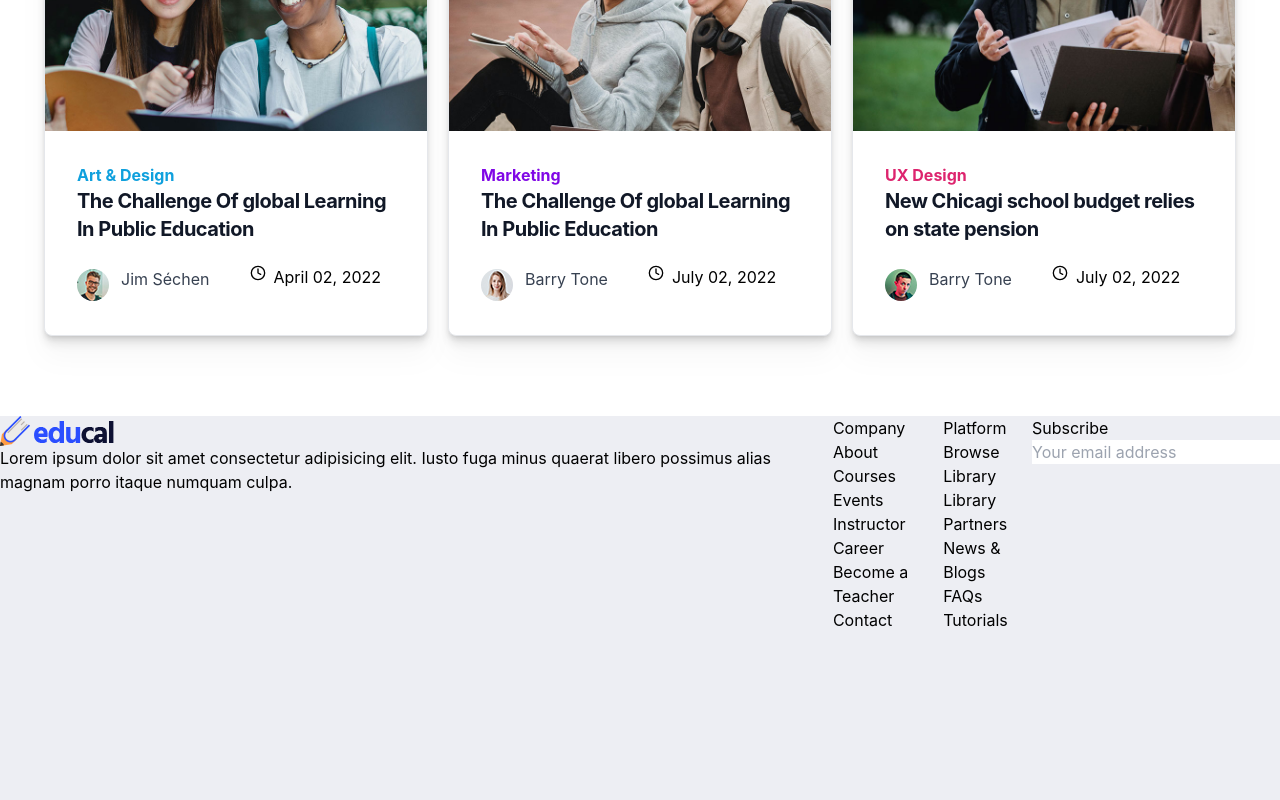
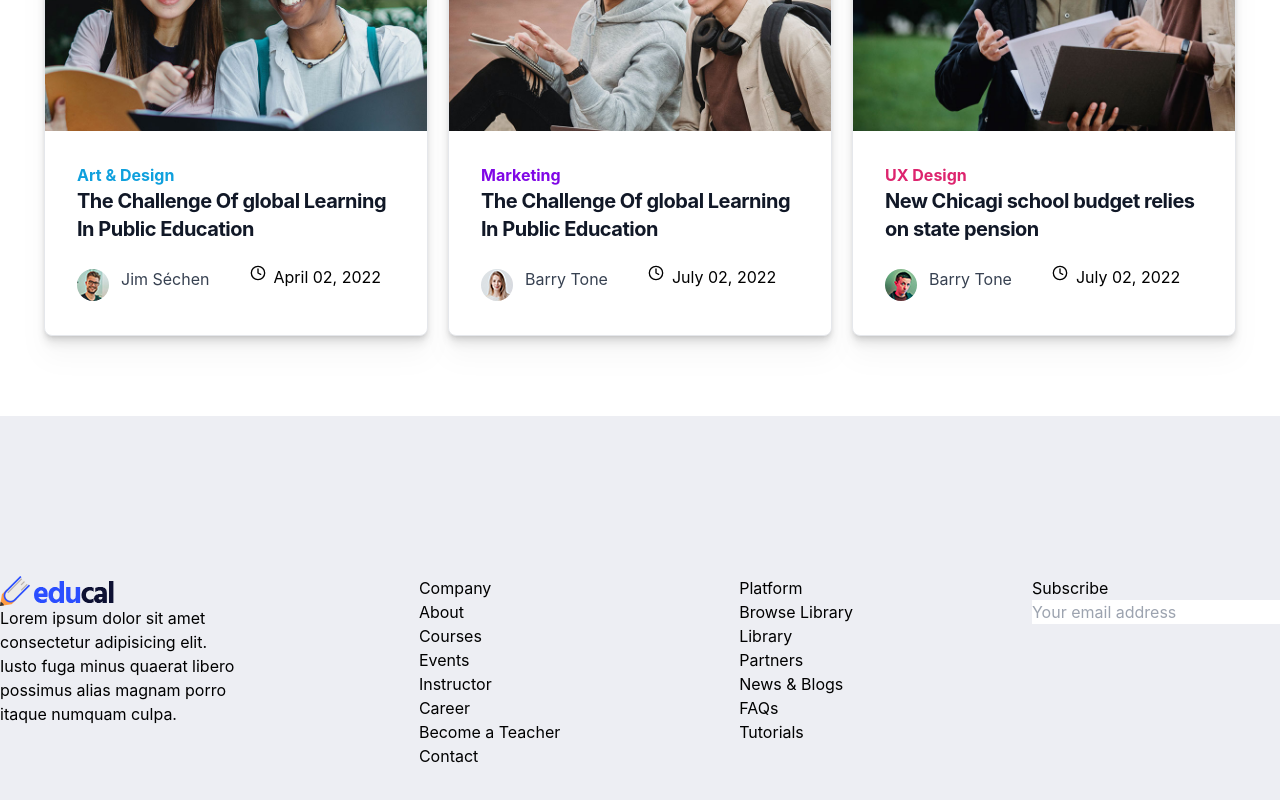
Before and after one commit to stephanebil/educal, a React (Create React App) app: page / in a window 1280 px wide. Shown: the part 6712-7512 px from the top of the page. Built offline with nearby package versions, Linux system fonts and the light colour scheme.

Commit message:
footer home progress 2

```diff
--- a/src/components/Footer.js
+++ b/src/components/Footer.js
@@ -3,9 +3,9 @@ import React from 'react'
 export default function Footer() {
   return (
     <div className="mt-20 bg-bluehomelight-educal h-96 ">
-      <div className="flex justify-center justify-between container ">
+      <div className="flex justify-center justify-between container pt-40">
         {/* colonne1 avec logo */}
-        <div className="">
+        <div className="w-60">
           <img src="img/logo.png" alt="" className="" />
           <p className="">
             Lorem ipsum dolor sit amet consectetur adipisicing elit. Iusto fuga
```
